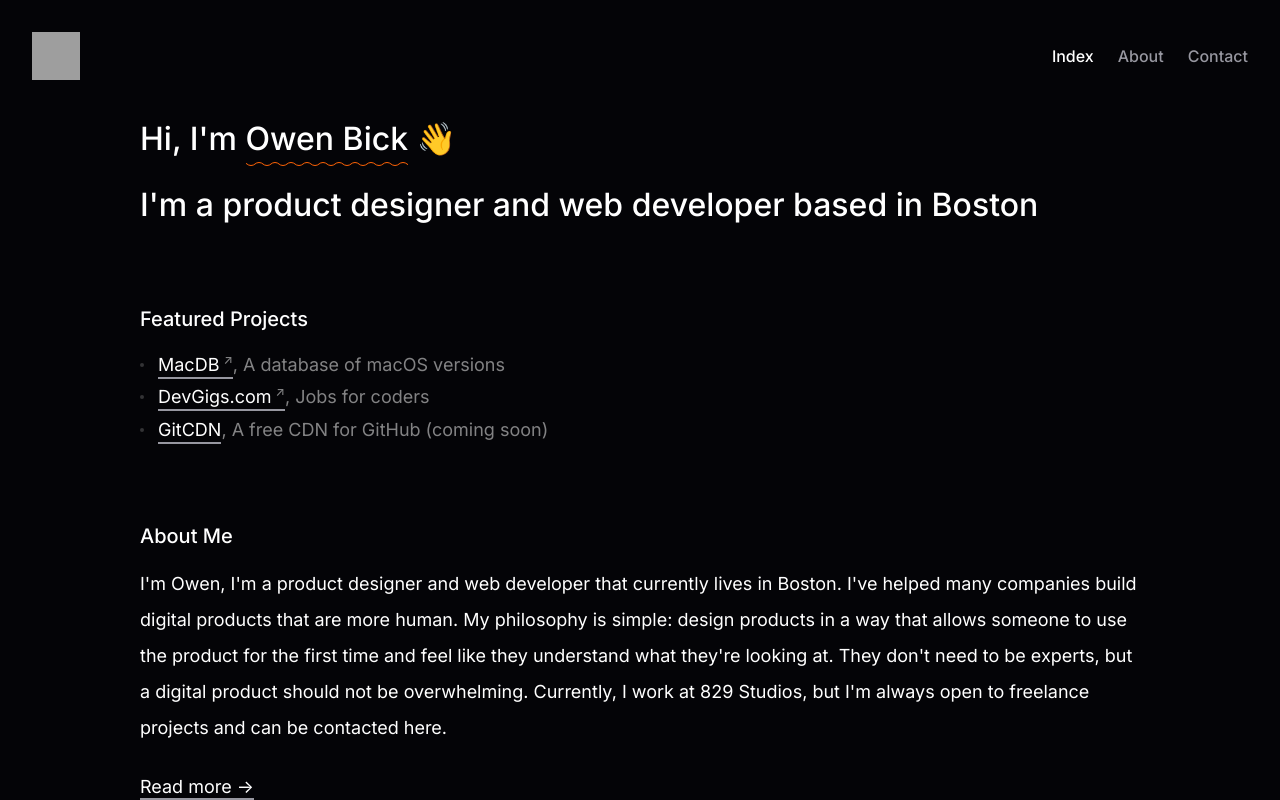
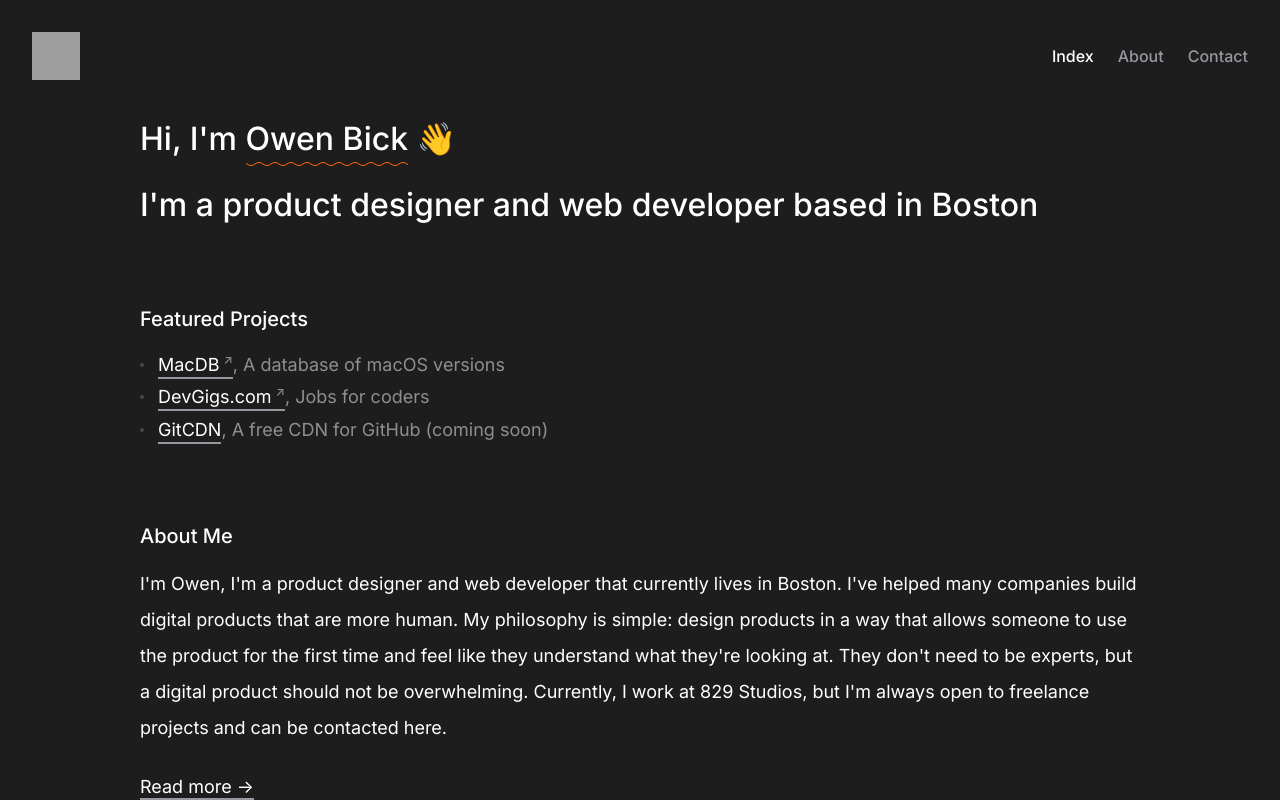
Before and after one commit to bick/website, a Next.js app: page / in a window 1280 px wide. Shown: the top 800 px of the page. Built offline with nearby package versions, Linux system fonts and the light colour scheme; grey boxes are pictures that could not be loaded.

Commit message:
Change background color

```diff
--- a/styles/partials/variables.scss
+++ b/styles/partials/variables.scss
@@ -1,6 +1,6 @@
 :root {
     --white: #fff;
-    --black: #040407;
+    --black: #1D1D1D;
     --link: #9797a0;
     --back: #111115;
     --back-hover: #1e1e24;
```
Also changed, not shown: 2 other files (tests, documents, lock files or other folders).
